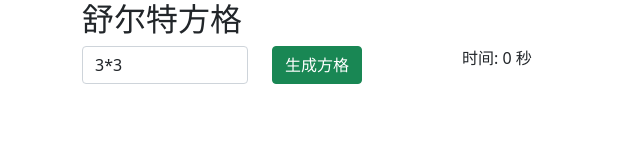
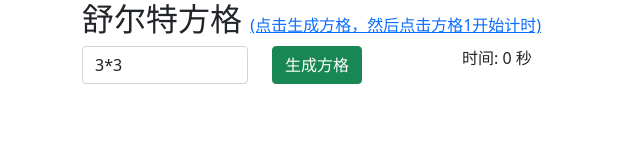
Before and after one commit to hjzheng/schulte_table, a plain HTML site: page index.html in a window 1280 px wide. Shown: the whole page, without its empty margins (0-640 px from the left). Drawn offline with nearby package versions, Linux system fonts and the light colour scheme.

Commit message:
添加 百度百科

```diff
--- a/index.html
+++ b/index.html
@@ -24,7 +24,17 @@
   </style>
   <body class="container">
     <div class="row">
-      <h2>舒尔特方格</h2>
+      <h2>
+        舒尔特方格
+        <small>
+          <a
+            style="font-size: 16px"
+            href="https://baike.baidu.com/item/%E8%88%92%E5%B0%94%E7%89%B9%E6%96%B9%E6%A0%BC/5372437"
+            target="_blank"
+            >(点击生成方格，然后点击方格1开始计时)</a
+          >
+        </small>
+      </h2>
     </div>
     <div class="row">
       <div class="col-lg-8 col-md-11 col-sm-11 col-xs-10">
--- a/index.js
+++ b/index.js
@@ -69,6 +69,12 @@ class Table {
         alert(`恭喜，你完成了测试，你的成绩是${this.timer.seconds}秒`)
       }
     } else {
+      if (targetEle.style.backgroundColor !== 'green') {
+        targetEle.style.backgroundColor = 'red'
+        setTimeout(() => {
+          targetEle.style.backgroundColor = ''
+        }, 300)
+      }
       console.log('出错了')
     }
   }
```
